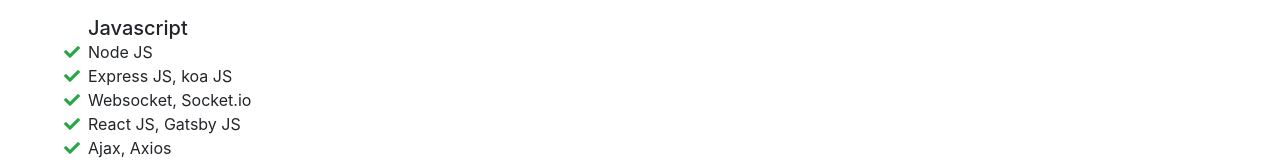
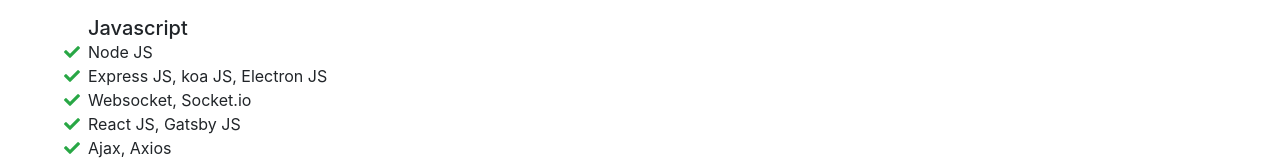
Before and after one commit to rxpoison/rxpoison.github.io, a website with bundled scripts: page index.html in a window 1280 px wide. Shown: the part 7507-7667 px from the top of the page. Built offline with nearby package versions, Linux system fonts and the light colour scheme; a web font is replaced by a local one.

Commit message:
update skill electron js

```diff
--- a/index.html
+++ b/index.html
@@ -653,7 +653,7 @@
             Node JS
           </li>
           <li class="check-icon">
-            Express JS, koa JS
+            Express JS, koa JS, Electron JS
           </li>
           <li class="check-icon">
             Websocket, Socket.io
```
